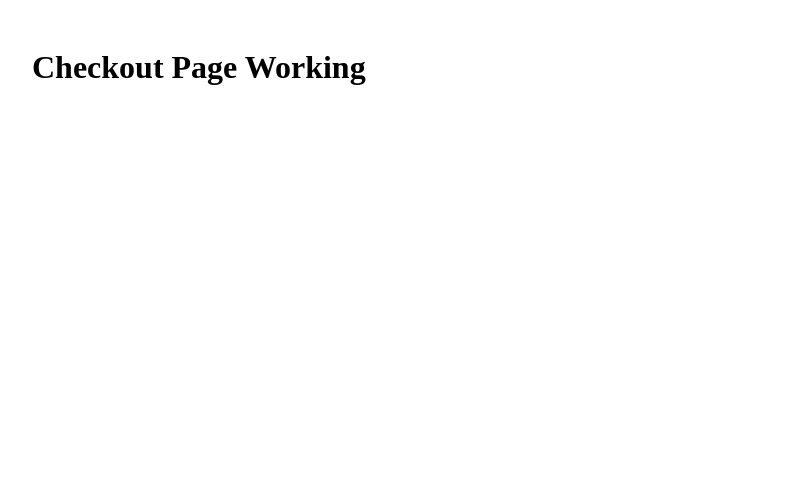
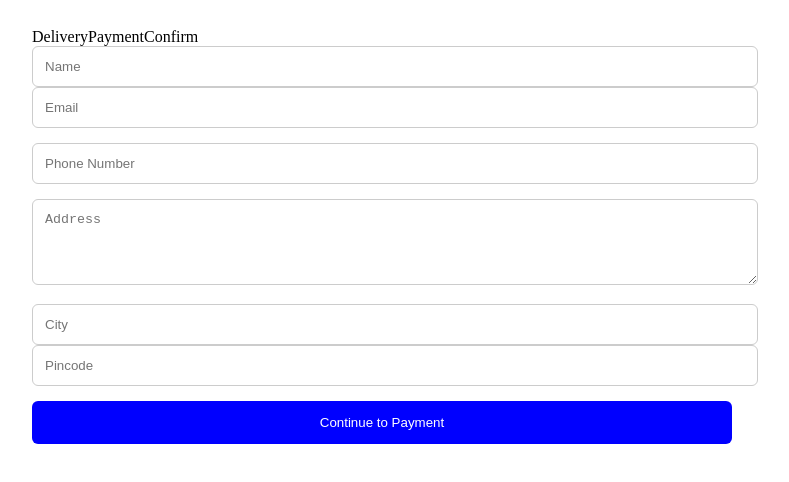
Before and after one commit to Tejesh-8299/SHOPLANE, a React (Vite) app: page /checkout in a window 1280 px wide. Shown: the top 482 px of the page, without its empty margins (258-1047 px from the left). Built offline with nearby package versions, Linux system fonts and the light colour scheme.

Commit message:
changes not woeking

```diff
--- a/src/pages/Checkout.jsx
+++ b/src/pages/Checkout.jsx
@@ -1,9 +1,162 @@
+import { useState } from "react";
 import "./Checkout.css";
 
 function Checkout() {
+
+  const [form, setForm] = useState({
+    name: "",
+    email: "",
+    phone: "",
+    address: "",
+    city: "",
+    pincode: ""
+  });
+
+  const [errors, setErrors] = useState({});
+
+  // Handle Input Change
+  const handleChange = (e) => {
+    setForm({
+      ...form,
+      [e.target.name]: e.target.value
+    });
+  };
+
+  // Validation
+  const validate = () => {
+    let errs = {};
+
+    if (!form.name.trim()) {
+      errs.name = "Name is required";
+    }
+
+    if (!/^\S+@\S+\.\S+$/.test(form.email)) {
+      errs.email = "Enter valid email";
+    }
+
+    if (!/^\d{10}$/.test(form.phone)) {
+      errs.phone = "Enter valid 10-digit phone";
+    }
+
+    if (!form.address.trim()) {
+      errs.address = "Address required";
+    }
+
+    if (!form.city.trim()) {
+      errs.city = "City required";
+    }
+
+    if (!/^\d{6}$/.test(form.pincode)) {
+      errs.pincode = "Enter valid 6-digit pincode";
+    }
+
+    setErrors(errs);
+
+    return Object.keys(errs).length === 0;
+  };
+
+  // Submit
+  const handleSubmit = () => {
+    if (validate()) {
+      alert("Proceeding to payment...");
+    }
+  };
+
   return (
     <div className="checkout">
-      <h1>Checkout Page Working</h1>
+
+      {/* Steps */}
+      <div className="steps">
+        <span className="active">Delivery</span>
+        <span>Payment</span>
+        <span>Confirm</span>
+      </div>
+
+      {/* Form */}
+      <div className="form">
+
+        <div className="row">
+
+          <div>
+            <input
+              type="text"
+              name="name"
+              placeholder="Name"
+              onChange={handleChange}
+            />
+            {errors.name && <p className="error">{errors.name}</p>}
+          </div>
+
+          <div>
+            <input
+              type="email"
+              name="email"
+              placeholder="Email"
+              onChange={handleChange}
+            />
+            {errors.email && <p className="error">{errors.email}</p>}
+          </div>
+
+        </div>
+
+        <div>
+          <input
+            type="tel"
+            name="phone"
+            placeholder="Phone Number"
+            onChange={handleChange}
+          />
+          {errors.phone && <p className="error">{errors.phone}</p>}
+        </div>
+
+        <div>
+          <textarea
+            name="address"
+            placeholder="Address"
+            rows="4"
+            onChange={handleChange}
+          ></textarea>
+
+          {errors.address && (
+            <p className="error">{errors.address}</p>
+          )}
+        </div>
+
+        <div className="row">
+
+          <div>
+            <input
+              type="text"
+              name="city"
+              placeholder="City"
+              onChange={handleChange}
+            />
+
+            {errors.city && <p className="error">{errors.city}</p>}
+          </div>
+
+          <div>
+            <input
+              type="text"
+              name="pincode"
+              placeholder="Pincode"
+              maxLength={6}
+              onChange={handleChange}
+            />
+
+            {errors.pincode && (
+              <p className="error">{errors.pincode}</p>
+            )}
+          </div>
+
+        </div>
+
+        <button onClick={handleSubmit}>
+          Continue to Payment
+        </button>
+
+      </div>
+
     </div>
   );
 }
```
